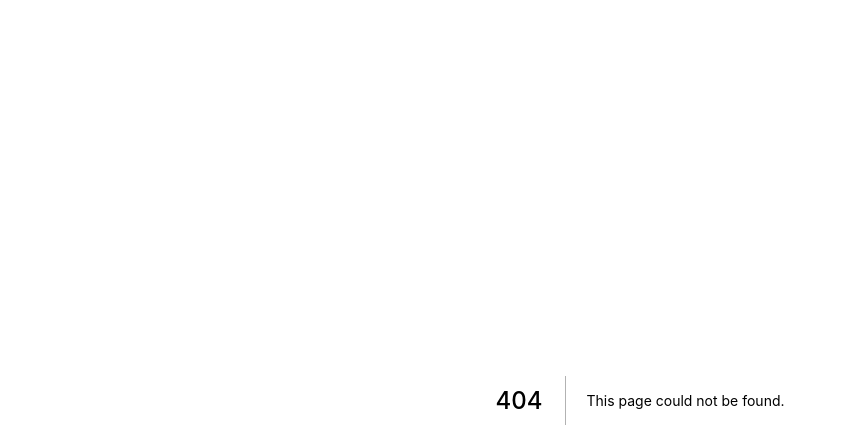
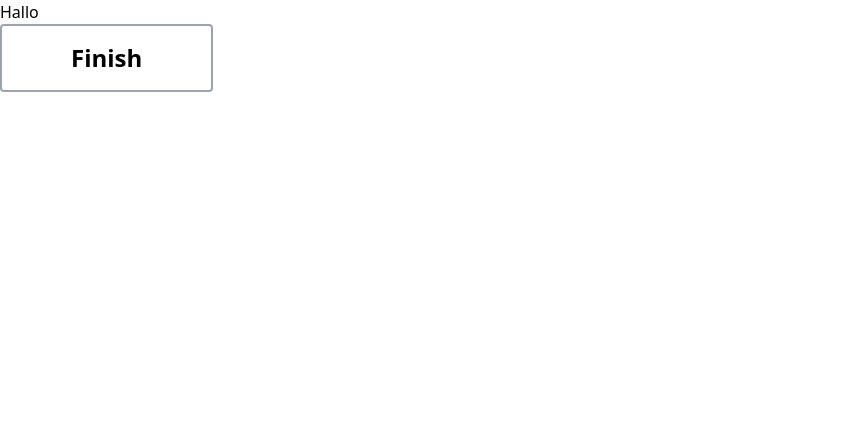
Before and after one commit to mbex71/baeks-psikotest, a Next.js app: page /exam/1 in a window 1280 px wide. Before the commit this address had no page. Shown: the top 448 px of the page, without its empty margins (0-847 px from the left). Built offline with nearby package versions, Linux system fonts and the light colour scheme.

Commit message:
add counter component

```diff
--- /dev/null
+++ b/components/counters/timer.tsx
@@ -0,0 +1,21 @@
+import Countdown, { CountdownRenderProps, zeroPad } from "react-countdown"
+
+interface IProps {
+    handleCompleted: () => void
+}
+
+
+const renderer = ({ minutes, seconds, completed, }: CountdownRenderProps) => {
+    if (completed) {
+        return <div className="text-2xl font-bold border-2 border-gray-400 rounded w-1/6 text-center p-4">Finish</div>
+    }
+    else {
+        return <div className="text-2xl font-bold border-2 border-gray-400 rounded w-1/6 text-center p-4">{zeroPad(minutes)} : {zeroPad(seconds)}</div>
+    }
+}
+
+const Timer: React.FC<IProps> = ({ handleCompleted }: IProps) => {
+    return <Countdown date={Date.now() + 1000} renderer={renderer} onComplete={handleCompleted} />
+}
+
+export default Timer
--- /dev/null
+++ b/components/layouts/ExamLayout.tsx
@@ -0,0 +1,15 @@
+
+interface IProps {
+    children: React.ReactNode;
+}
+
+
+const ExamLayout: React.FC<IProps> = (props: IProps) => {
+    return (
+        <div>
+            {props.children}
+        </div>
+    )
+}
+
+export default ExamLayout
--- a/package.json
+++ b/package.json
@@ -11,11 +11,12 @@
     "@prisma/client": "^3.8.0",
     "next": "12.0.8",
     "react": "17.0.2",
+    "react-countdown": "^2.3.2",
     "react-dom": "17.0.2"
   },
   "prisma": {
     "seed": "ts-node --compiler-options {\"module\":\"CommonJS\"} prisma/seed.ts"
- },
+  },
   "devDependencies": {
     "@types/node": "17.0.8",
     "@types/react": "17.0.38",
--- /dev/null
+++ b/pages/exam/[id].tsx
@@ -0,0 +1,18 @@
+import { NextPage } from "next";
+import Timer from "../../components/counters/timer";
+
+const ExamPage: NextPage = () => {
+
+    return (
+        <div>
+            <div>
+                Hallo
+            </div>
+            <div>
+                <Timer />
+            </div>
+        </div>
+    )
+}
+
+export default ExamPage
--- a/pages/index.tsx
+++ b/pages/index.tsx
@@ -72,7 +72,7 @@ const Home: NextPage = (data) => {
 
 export const getStaticProps: GetStaticProps = async () => {
   const prisma = new PrismaClient()
-  const data = prisma.user.findMany()
+  const data = await prisma.user.findMany()
   return {
     props: {
       data: JSON.parse(JSON.stringify(data))
```
Also changed, not shown: components/counters/answer.tsx (added), pages/exam/index.tsx (added), 1 other file (tests, documents, lock files or other folders).
